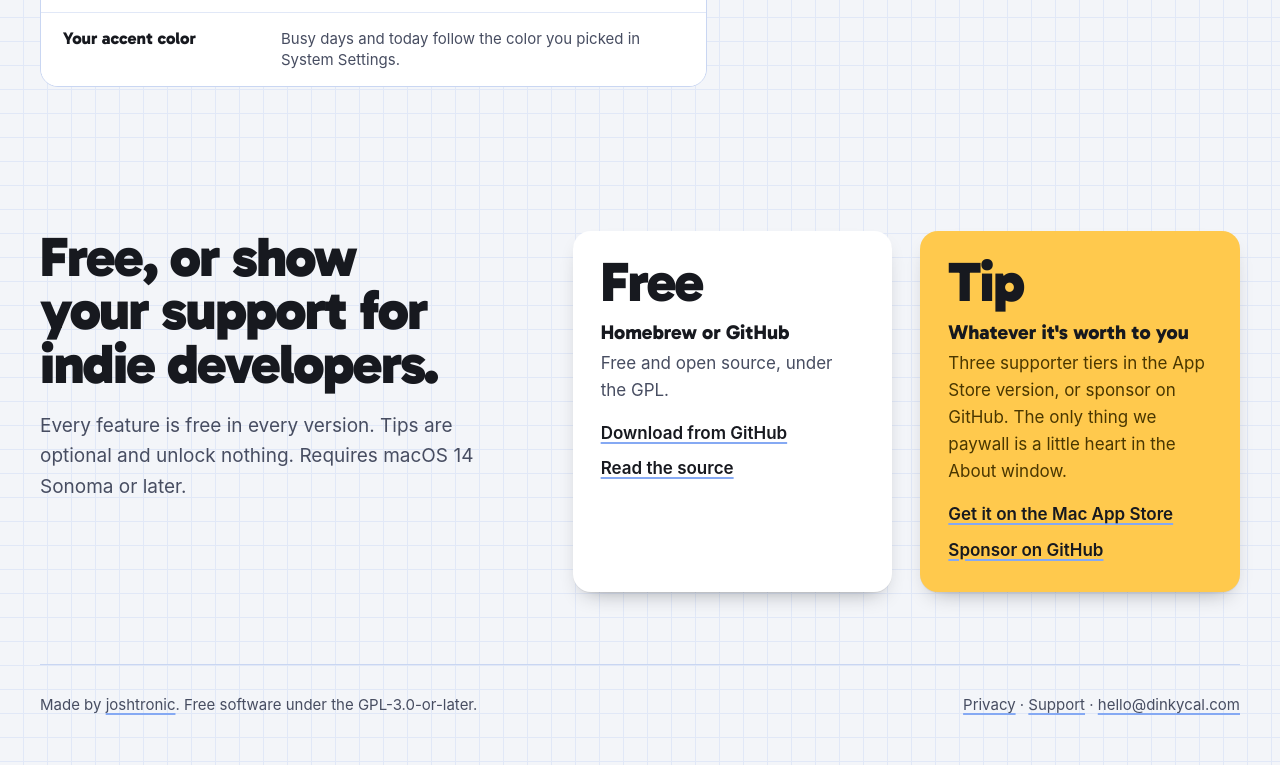
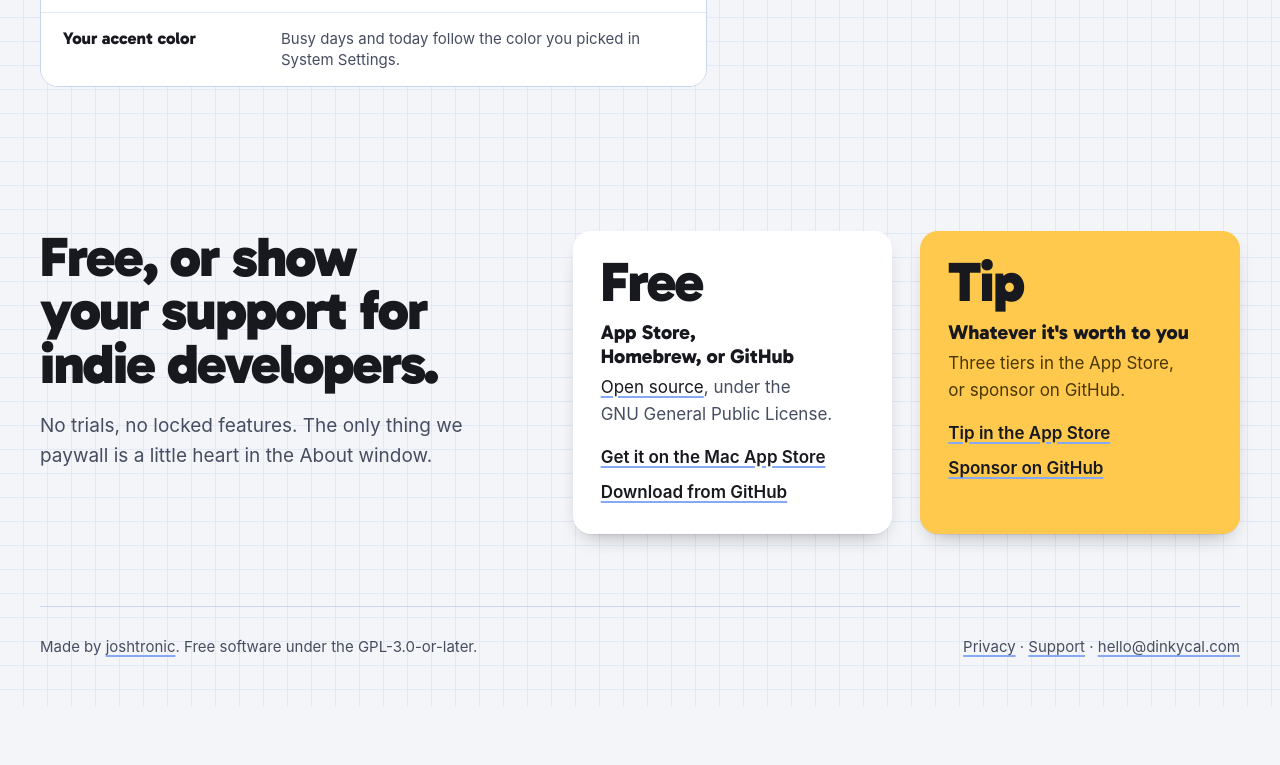
Before and after one commit to joshtronic/dinkycal, a plain HTML site: page site/index.html in a window 1280 px wide. Shown: the part 1638-2403 px from the top of the page. After the commit the page ends 2345 px from the top, so only its background shows below. Drawn offline with Linux system fonts and the light colour scheme.

Commit message:
site: heart moves to the pricing intro; App Store joins the Free card
Co-Authored-By: Claude Opus 5.5 <noreply@anthropic.com>

```diff
--- a/site/index.html
+++ b/site/index.html
@@ -121,24 +121,24 @@
       <div class="split">
       <div class="intro">
         <h2 id="price-title">Free, or show your support for indie developers.</h2>
-        <p class="lede">Every feature is free in every version. Tips are optional and unlock nothing. Requires macOS 14 Sonoma or later.</p>
+        <p class="lede">No trials, no locked features. The only thing we paywall is a little heart in the About window.</p>
       </div>
       <div class="price">
         <div class="label">
           <div class="amt">Free</div>
-          <h3>Homebrew or GitHub</h3>
-          <p>Free and open source, under the GPL.</p>
+          <h3>App Store, Homebrew, or GitHub</h3>
+          <p><a href="https://github.com/joshtronic/dinkycal">Open source</a>, under the GNU General Public License.</p>
           <div class="links">
+            <a href="https://apps.apple.com/us/search?term=Dinky%20Cal">Get it on the Mac App Store</a>
             <a href="https://github.com/joshtronic/dinkycal/releases/latest">Download from GitHub</a>
-            <a href="https://github.com/joshtronic/dinkycal">Read the source</a>
           </div>
         </div>
         <div class="label">
           <div class="amt">Tip</div>
           <h3>Whatever it's worth to you</h3>
-          <p>Three supporter tiers in the App Store version, or sponsor on GitHub. The only thing we paywall is a little heart in the About window.</p>
+          <p>Three tiers in the App Store, or sponsor on GitHub.</p>
           <div class="links">
-            <a href="https://apps.apple.com/us/search?term=Dinky%20Cal">Get it on the Mac App Store</a>
+            <a href="https://apps.apple.com/us/search?term=Dinky%20Cal">Tip in the App Store</a>
             <a href="https://github.com/sponsors/joshtronic">Sponsor on GitHub</a>
           </div>
         </div>
--- a/site/style.css
+++ b/site/style.css
@@ -521,7 +521,8 @@ p, li { text-wrap: pretty; }
 .price .amt { font: 900 3.5rem/0.9 var(--display); letter-spacing: -0.03em; }
 #price h2 { max-width: 22ch; }
 .price h3 { font: 800 1.25rem/1.2 var(--display); margin: 12px 0 6px; }
-.price p { margin: 0 0 16px; color: var(--ink-2); }
+.price p { margin: 0 0 16px; color: var(--ink-2); text-wrap: balance; }
+.price h3, #price .lede { text-wrap: balance; }
 .price > div:last-child p { color: #4a3700; }
 .price .links { display: flex; flex-wrap: wrap; gap: 8px 18px; font-weight: 600; }
 
```
